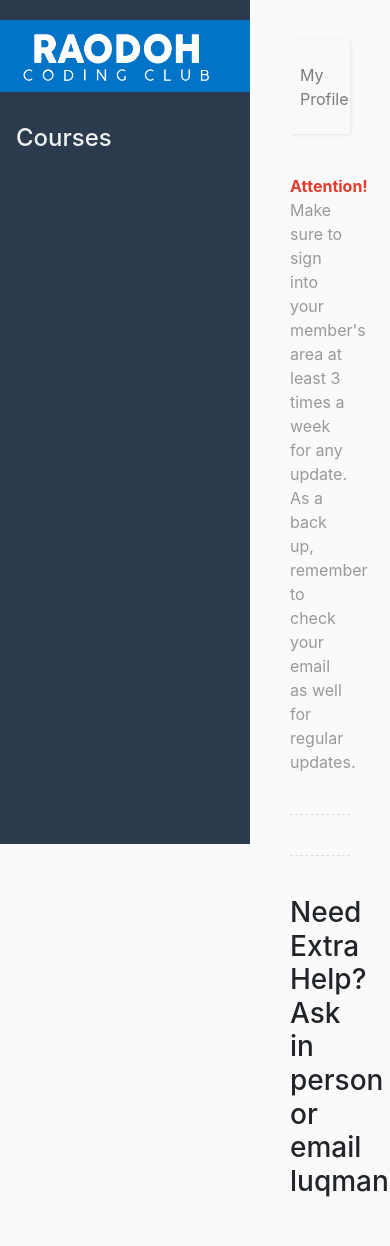
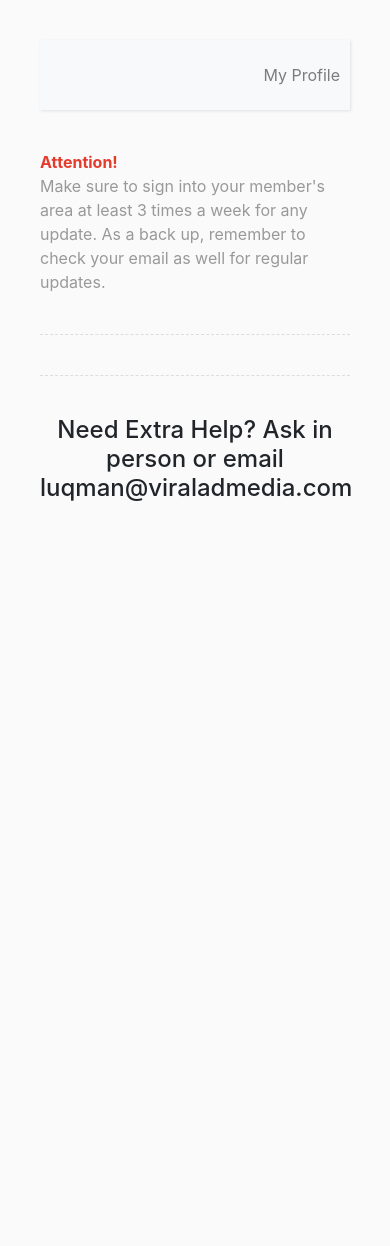
Before and after one commit to AzeezBello/raodoh, a Django app: page /members_area/ in a window 390 px wide; the page is wider, and only the part inside the window is pictured. After the commit the page ends 501 px from the top of that part, so only its background shows below. Run offline with Django 3.2, Linux system fonts and the light colour scheme; the visitor is signed in with stand-in values (Sample User, id 1); some libraries are stand-ins or nearby versions.

Commit message:
optimization

```diff
--- a/members_area/templates/members_area/index.html
+++ b/members_area/templates/members_area/index.html
@@ -24,7 +24,7 @@
 
         <div class="line"></div>
         <div class="line"></div>
-         <h3>Need Extra Help?  Ask in person or email luqman@viraladmedia.com... </h3>
+         <h4 class="text-center">Need Extra Help?  Ask in person or email luqman@viraladmedia.com</h4>
     </div>
 </div>
 {% endblock %}
--- a/members_area/templates/sidebar.html
+++ b/members_area/templates/sidebar.html
@@ -60,6 +60,18 @@
   float: right;
   padding-right: 8px;
 }
+
+
+
+@media (max-width: 768px) {
+    .sidenav {
+        margin-left: -250px;
+    }
+    #content {
+        width: 100%;
+    }
+
+}
 </style>
 {% endblock stylesheet %}
 
--- a/members_area/urls.py
+++ b/members_area/urls.py
@@ -4,6 +4,6 @@ from . import views
 urlpatterns = [
     path('members_area/', views.members_area, name='members_area'),
     path('dashboard/', views.dashboard, name='dashboard'),
-    path("<int:pk>/", views.lesson, name="lesson"),
+    path("lesson/<int:pk>/", views.lesson, name="lesson"),
 
 ]
```
